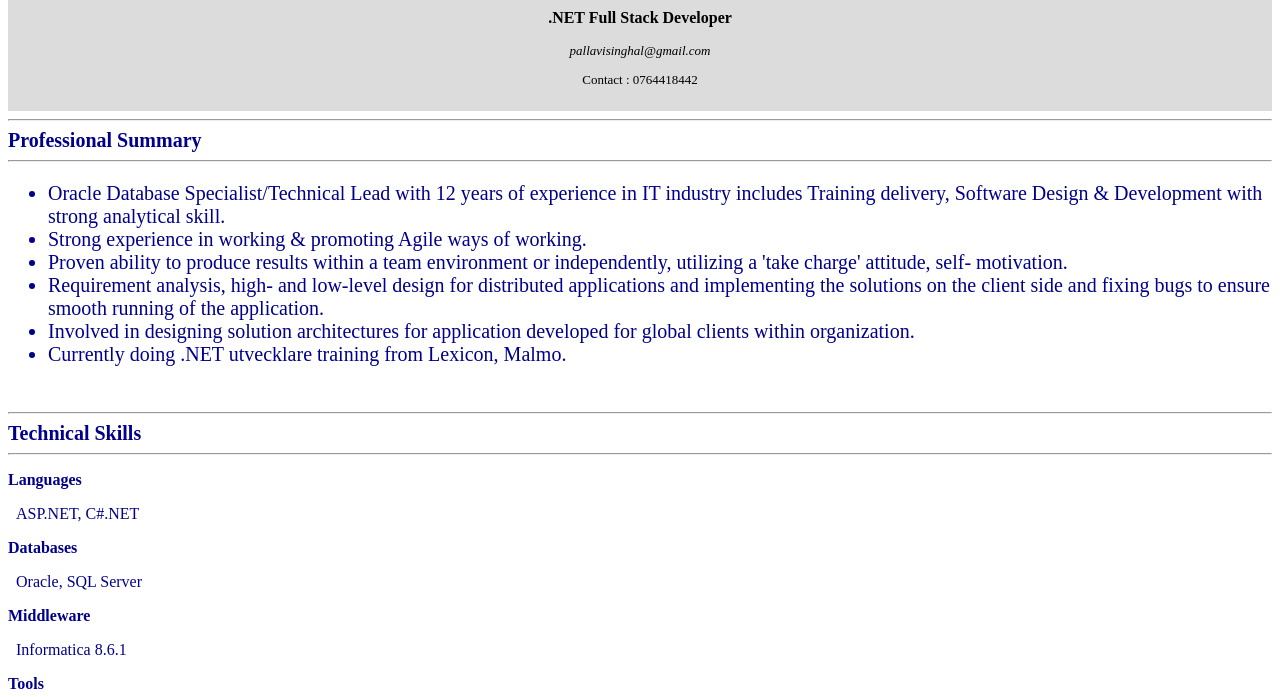
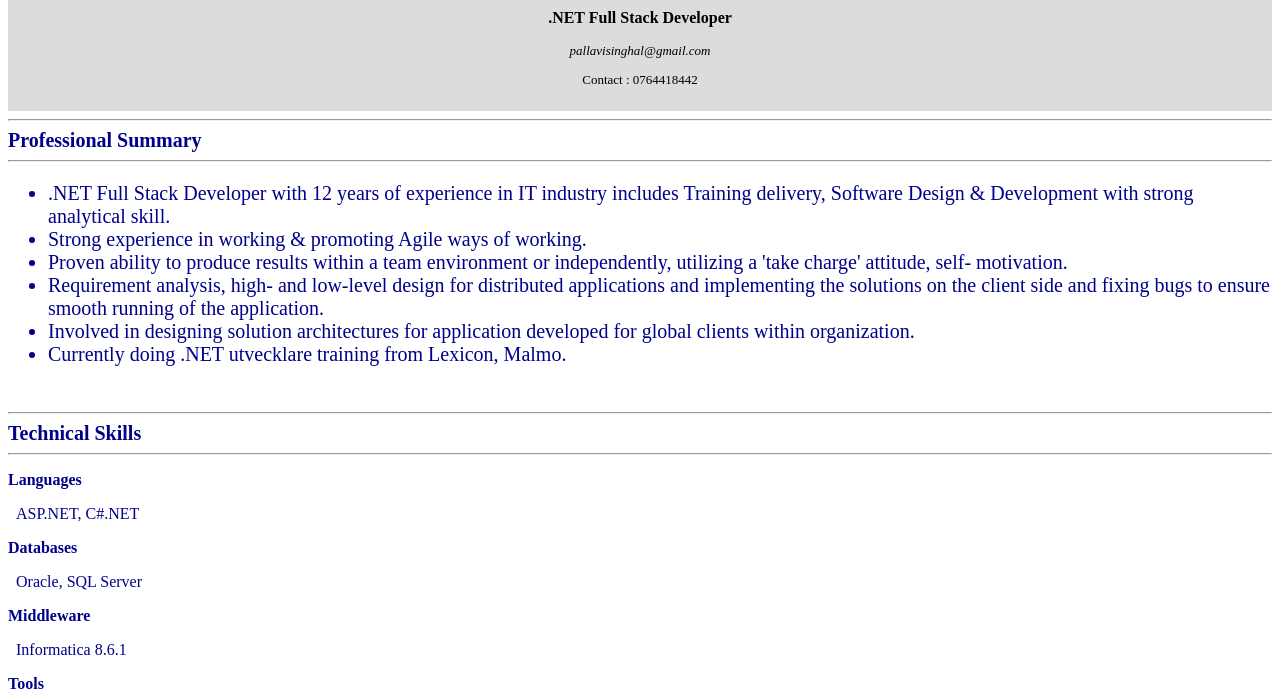
Before and after one commit to goelpal/myResume, a plain HTML site: page index.html in a window 1280 px wide. Shown: the part 103-800 px from the top of the page. Drawn offline with Linux system fonts and the light colour scheme.

Commit message:
role change

```diff
--- a/index.html
+++ b/index.html
@@ -17,7 +17,7 @@
             <h2>Professional Summary</h2>
             <hr>
             <ul class="main">
-                <li>Oracle Database Specialist/Technical Lead with 12 years of experience in IT industry includes Training delivery, Software Design & Development with strong analytical skill.</li>
+                <li>.NET Full Stack Developer with 12 years of experience in IT industry includes Training delivery, Software Design & Development with strong analytical skill.</li>
                 <li>Strong experience in working & promoting Agile ways of working.</li>
                 <li>Proven ability to produce results within a team environment or independently, utilizing a 'take charge' attitude, self- motivation.</li>
                 <li>Requirement analysis, high- and low-level design for distributed applications and implementing the solutions on the client side and fixing bugs to ensure smooth running of the application.</li>
```
